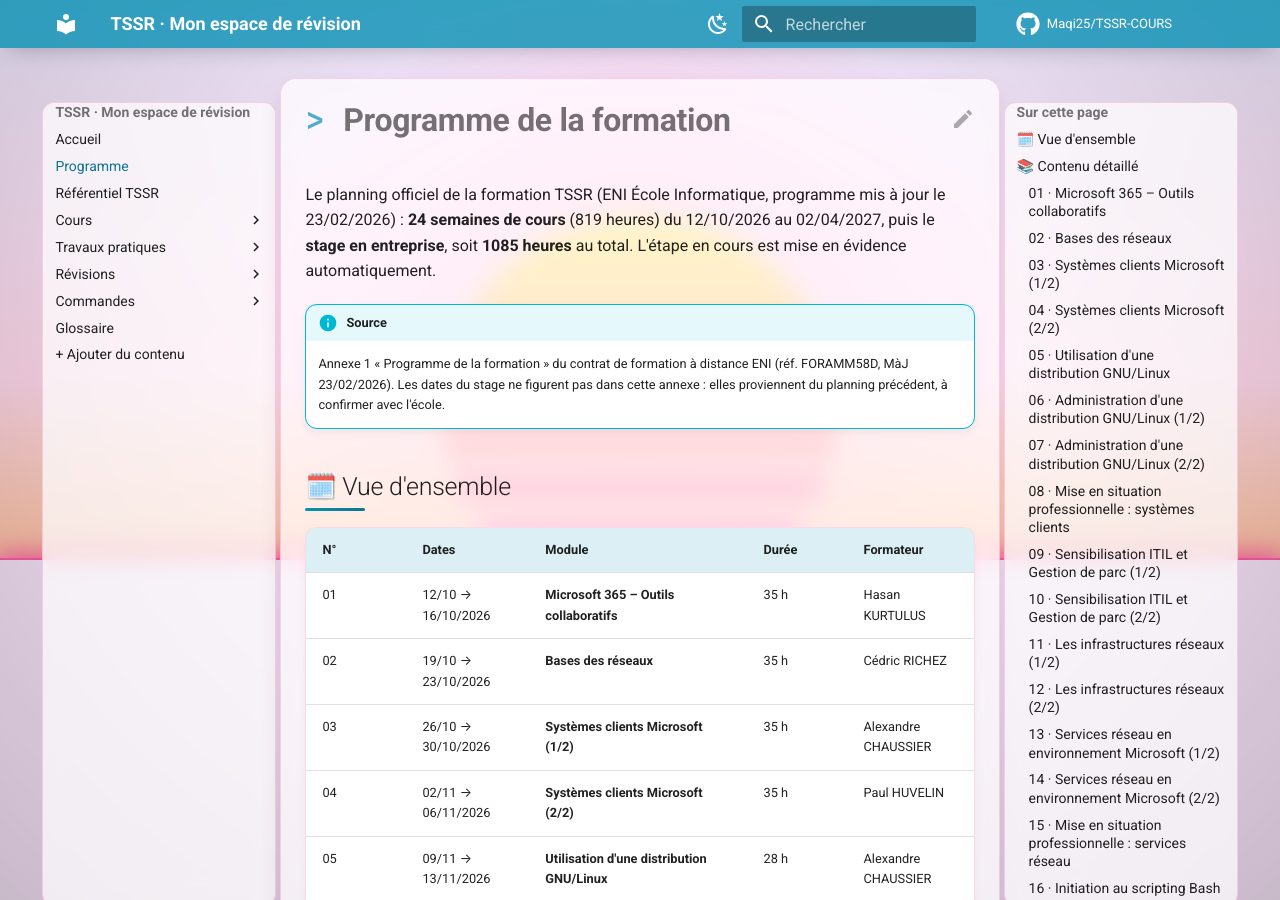
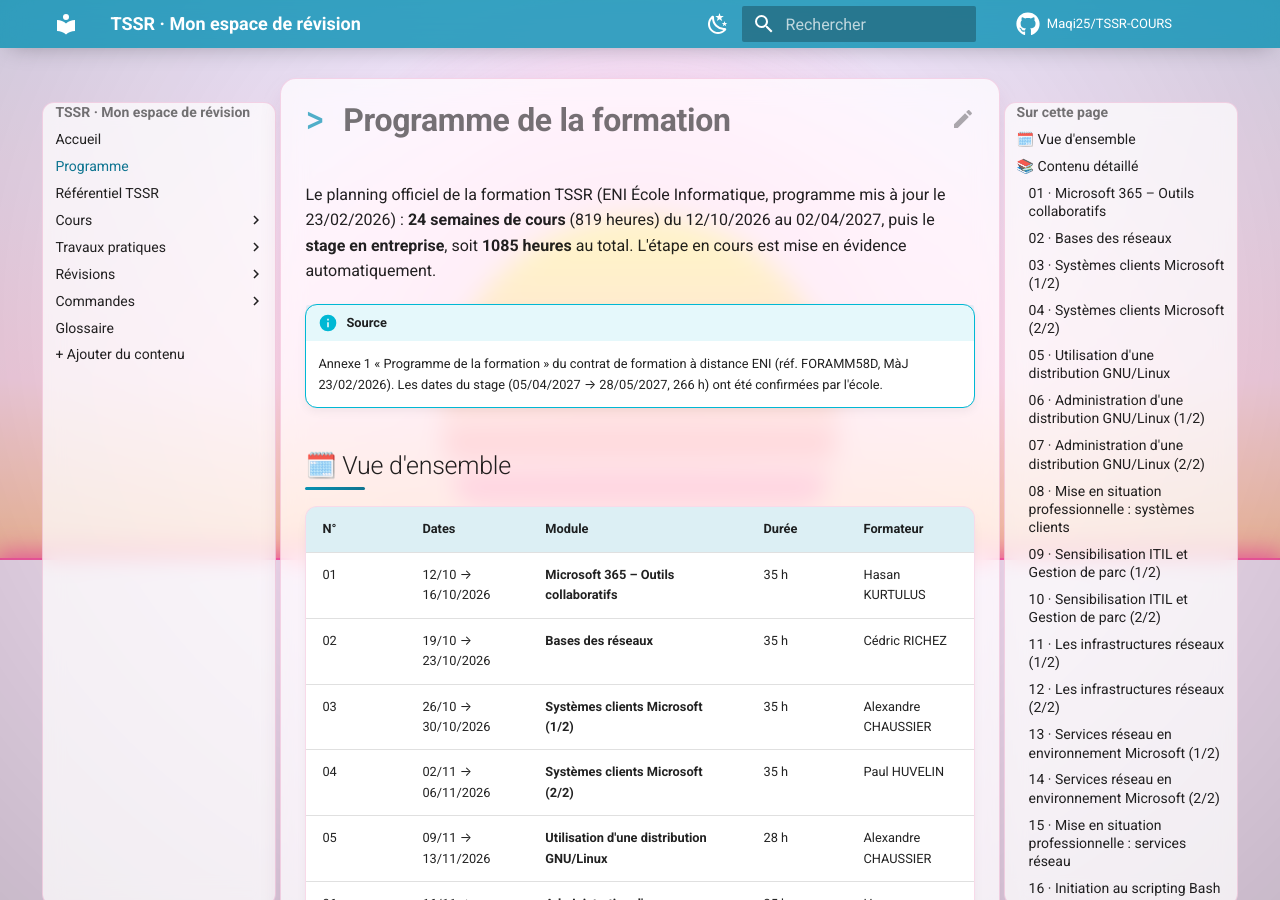
Before and after one commit to Maqi25/TSSR-COURS, an MkDocs documentation site: the page built from docs/programme/index.md, in a window 1280 px wide and 900 px high. Built offline with MkDocs 1.6.1 and Material for MkDocs 9.7.7, drawn with Linux system fonts in a browser that asks for light colours; comment, search, counter and statistics services are not loaded; some of the changed text lies outside the part shown.

Commit message:
Programme : dates du stage confirmées par l'école (05/04 → 28/05/2027, 266 h)
Co-Authored-By: Claude Opus 5.5 <noreply@anthropic.com>

```diff
--- a/docs/programme/index.md
+++ b/docs/programme/index.md
@@ -7,7 +7,7 @@ title: Programme de la formation
 Le planning officiel de la formation TSSR (ENI École Informatique, programme mis à jour le 23/02/2026) : **24 semaines de cours** (819 heures) du 12/10/2026 au 02/04/2027, puis le **stage en entreprise**, soit **1085 heures** au total. L'étape en cours est mise en évidence automatiquement.
 
 !!! info "Source"
-    Annexe 1 « Programme de la formation » du contrat de formation à distance ENI (réf. FORAMM58D, MàJ 23/02/2026). Les dates du stage ne figurent pas dans cette annexe : elles proviennent du planning précédent, à confirmer avec l'école.
+    Annexe 1 « Programme de la formation » du contrat de formation à distance ENI (réf. FORAMM58D, MàJ 23/02/2026). Les dates du stage (05/04/2027 → 28/05/2027, 266 h) ont été confirmées par l'école.
 
 ## 🗓️ Vue d'ensemble
 
@@ -423,6 +423,6 @@ Le planning officiel de la formation TSSR (ENI École Informatique, programme mi
 
 <span class="tssr-prog-meta">📅 05/04 → 28/05/2027 · ⏱️ 266 h</span>
 
-- Stage en entreprise (dates du planning précédent : absent de l'annexe 1 du programme)
+- Stage en entreprise (dates confirmées par l'école)
 
 </div>
```
